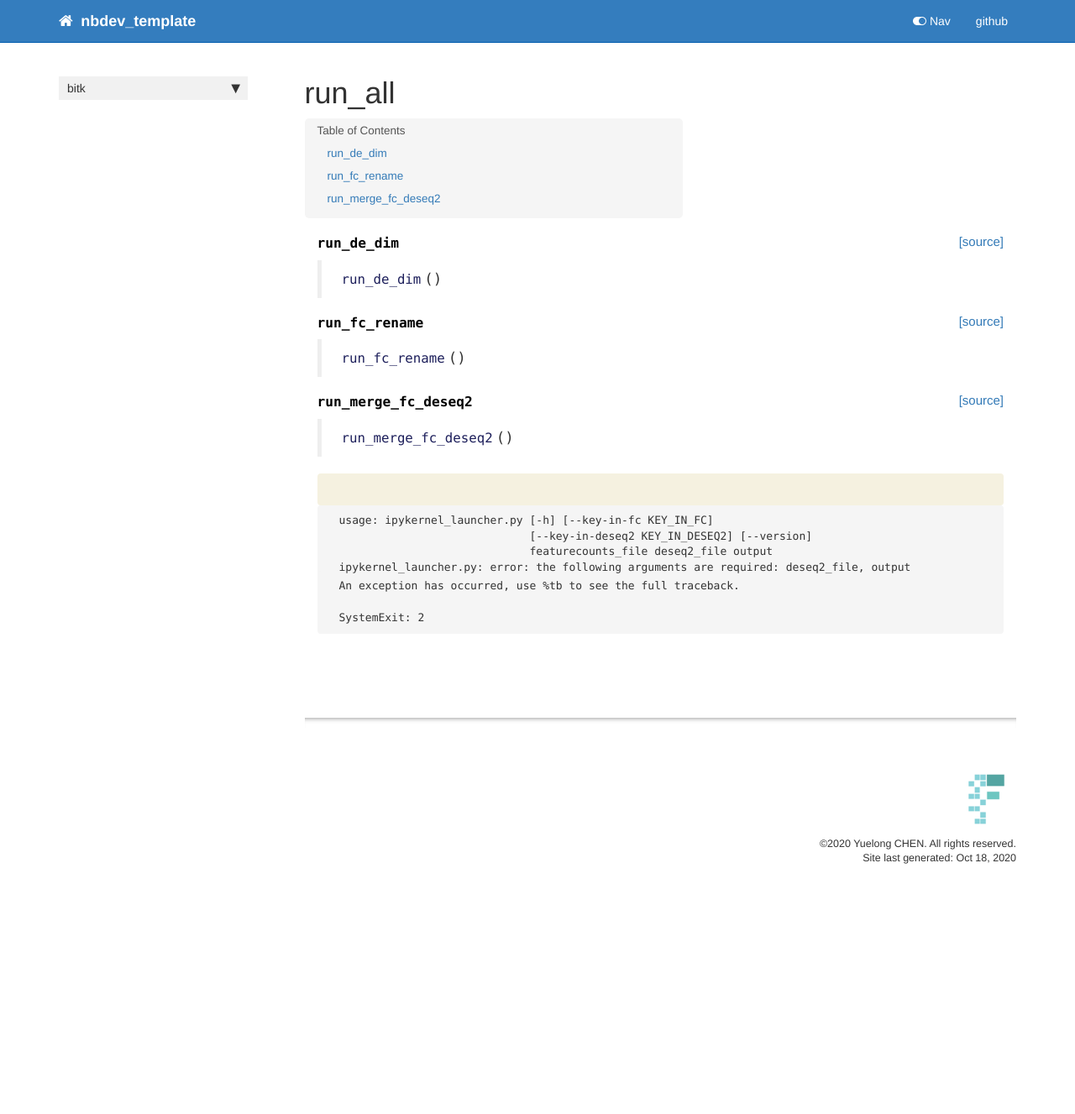
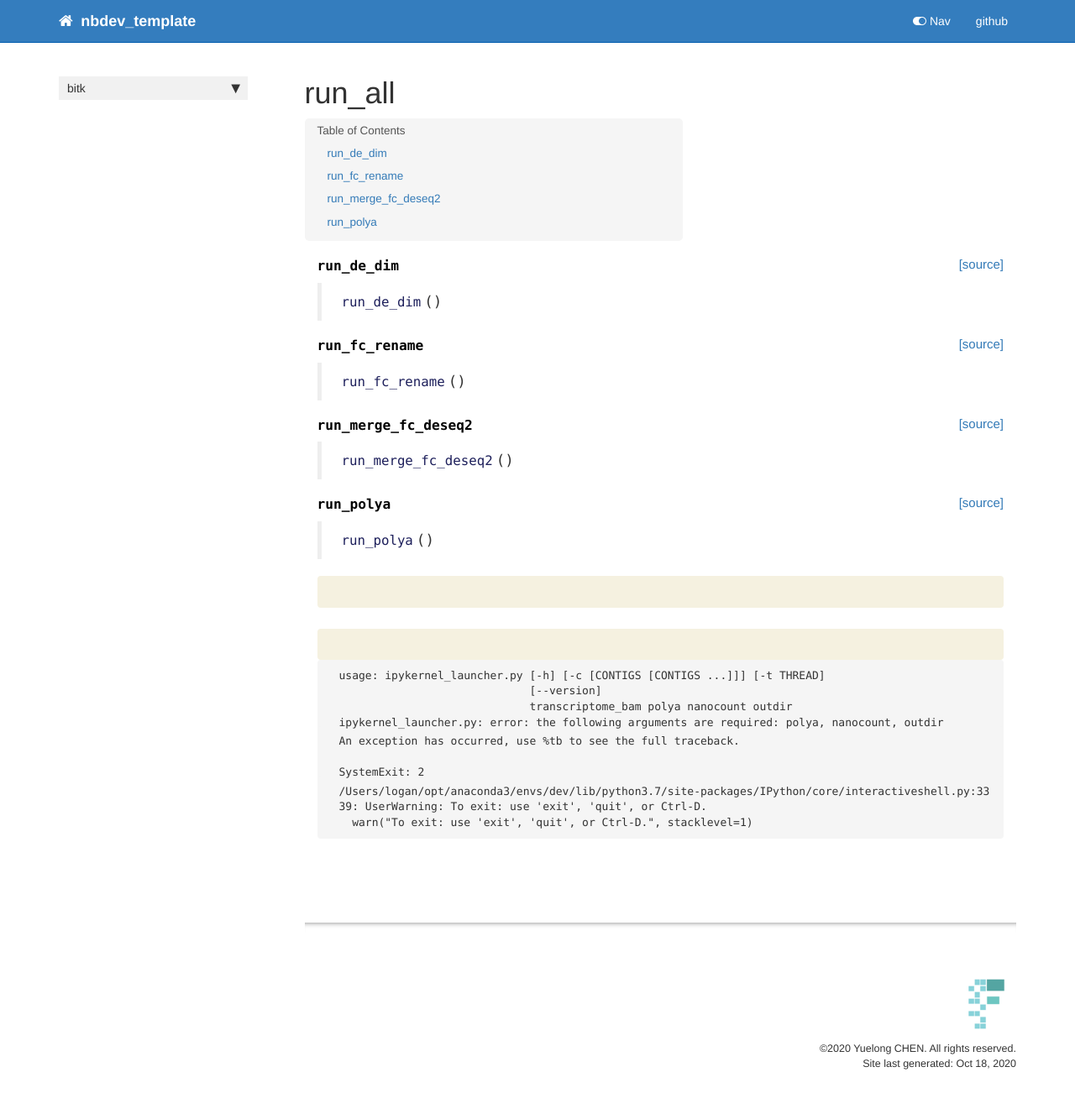
Before and after one commit to loganylchen/simplebitk, a Jekyll site: the page built from docs/mains.html, in a window 1280 px wide. Shown: the whole page at 84% size. Built offline with Jekyll 4.4.1, drawn with Linux system fonts in a browser that asks for light colours; nearby versions of some CDN libraries; comment, search, counter and statistics services are not loaded; before the commit the page ends 1082 px from its top, so only the background shows below that.

Commit message:
[M]: fix bug

```diff
--- a/bitk/_nbdev.py
+++ b/bitk/_nbdev.py
@@ -8,6 +8,7 @@ index = {"reduce_dimensional": "00_utils_rd.ipynb",
          "run_de_dim": "02_mains.ipynb",
          "run_fc_rename": "02_mains.ipynb",
          "run_merge_fc_deseq2": "02_mains.ipynb",
+         "run_polya": "02_mains.ipynb",
          "scatter_plots_for_reduce_dimensional": "03_utils_plots.ipynb",
          "clusters_annotation": "04_utils_clusters.ipynb",
          "ass_methods": "04_utils_clusters.ipynb",
--- a/docs/mains.html
+++ b/docs/mains.html
@@ -116,6 +116,47 @@ sidebar: home_sidebar
     {% raw %}
 
 <div class="cell border-box-sizing code_cell rendered">
+
+<div class="output_wrapper">
+<div class="output">
+
+<div class="output_area">
+
+
+<div class="output_markdown rendered_html output_subarea ">
+<h4 id="run_polya" class="doc_header"><code>run_polya</code><a href="https://github.com/btrspg/bitk/tree/master/bitk/run_all.py#L25" class="source_link" style="float:right">[source]</a></h4><blockquote><p><code>run_polya</code>()</p>
+</blockquote>
+
+</div>
+
+</div>
+
+</div>
+</div>
+
+</div>
+    {% endraw %}
+
+    {% raw %}
+
+<div class="cell border-box-sizing code_cell rendered">
+<div class="input">
+
+<div class="inner_cell">
+    <div class="input_area">
+<div class=" highlight hl-ipython3"><pre><span></span>
+</pre></div>
+
+    </div>
+</div>
+</div>
+
+</div>
+    {% endraw %}
+
+    {% raw %}
+
+<div class="cell border-box-sizing code_cell rendered">
 <div class="input">
 
 <div class="inner_cell">
@@ -133,10 +174,10 @@ sidebar: home_sidebar
 <div class="output_area">
 
 <div class="output_subarea output_stream output_stderr output_text">
-<pre>usage: ipykernel_launcher.py [-h] [--key-in-fc KEY_IN_FC]
-                             [--key-in-deseq2 KEY_IN_DESEQ2] [--version]
-                             featurecounts_file deseq2_file output
-ipykernel_launcher.py: error: the following arguments are required: deseq2_file, output
+<pre>usage: ipykernel_launcher.py [-h] [-c [CONTIGS [CONTIGS ...]]] [-t THREAD]
+                             [--version]
+                             transcriptome_bam polya nanocount outdir
+ipykernel_launcher.py: error: the following arguments are required: polya, nanocount, outdir
 </pre>
 </div>
 </div>
@@ -152,6 +193,15 @@ An exception has occurred, use %tb to see the full traceback.
 </div>
 </div>
 
+<div class="output_area">
+
+<div class="output_subarea output_stream output_stderr output_text">
+<pre>/Users/logan/opt/anaconda3/envs/dev/lib/python3.7/site-packages/IPython/core/interactiveshell.py:3339: UserWarning: To exit: use &#39;exit&#39;, &#39;quit&#39;, or Ctrl-D.
+  warn(&#34;To exit: use &#39;exit&#39;, &#39;quit&#39;, or Ctrl-D.&#34;, stacklevel=1)
+</pre>
+</div>
+</div>
+
 </div>
 </div>
 
```
Also changed, not shown: bitk/run_all.py (+5 -2 lines).
